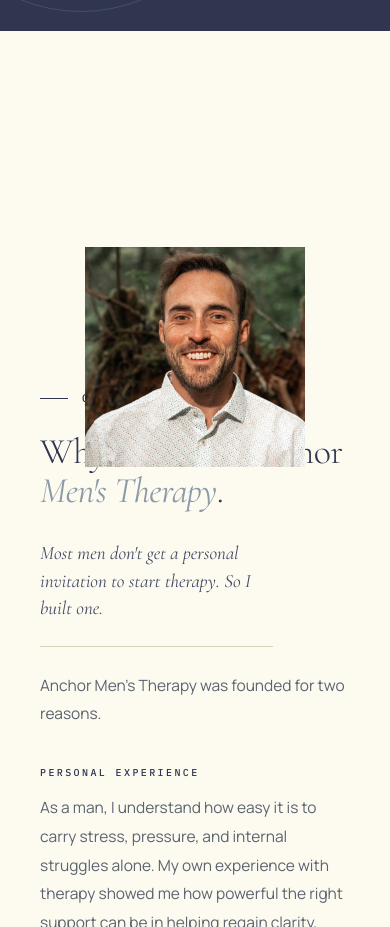
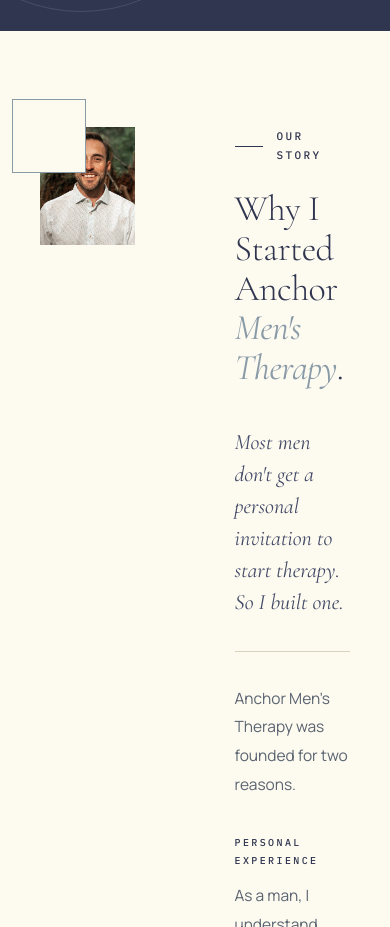
Before and after one commit to anchormenstherapy/anchor-mens-therapy, a plain HTML site: page toronto.html in a window 390 px wide. Shown: the part 7040-7967 px from the top of the page. Drawn offline with nearby package versions, Linux system fonts and the light colour scheme.

Commit message:
Add files via upload

```diff
--- a/assets/site.css
+++ b/assets/site.css
@@ -1263,18 +1263,12 @@
   @media (max-width: 1024px) {
     .wrap, header.site, .pad, .pad-sm { padding-left: 32px; padding-right: 32px; }
     header.site.solid { padding-left: 32px; padding-right: 32px; }
-    .issues-head, .outcomes-grid, .founder-grid, .footer-top {
+    .issues-head, .outcomes-grid, .footer-top {
       grid-template-columns: 1fr;
       gap: 48px;
     }
     .issue-grid { grid-template-columns: repeat(2, 1fr); }
     .issues-cat, .strength-inner { position: static; }
-    .founder-image-wrap {
-      position: relative;
-      max-width: 280px;
-      margin: 0 auto;
-      width: 100%;
-    }
     .why-grid, .team-grid { grid-template-columns: repeat(2, 1fr); }
     .why-col, .why-col:nth-child(2), .why-col:last-child {
       padding: 36px 0 0 0;
@@ -1297,24 +1291,6 @@
     .why-grid, .team-grid { grid-template-columns: 1fr; }
     .why-grid { border-top: none; }
     .issue-grid { grid-template-columns: 1fr; }
-    .founder-grid { gap: 32px; }
-    .founder-image-wrap {
-      max-width: 220px;
-      aspect-ratio: auto;
-      position: relative;
-      background: transparent;
-    }
-    .founder-image-wrap > img {
-      position: static;
-      width: 100%;
-      height: auto;
-      aspect-ratio: 1/1;
-      display: block;
-    }
-    .founder-image-wrap::after { display: none; }
-    .founder-image-wrap > img { object-position: center 15%; }
-    .founder-text .section-title { margin-bottom: 28px; }
-    .founder-text .lede { padding-bottom: 24px; margin-bottom: 24px; font-size: 19px; }
     .footer-bottom { flex-direction: column; gap: 12px; align-items: flex-start; }
     .footer-bottom > div:last-child a:first-child { margin-left: 0; }
   }
```
